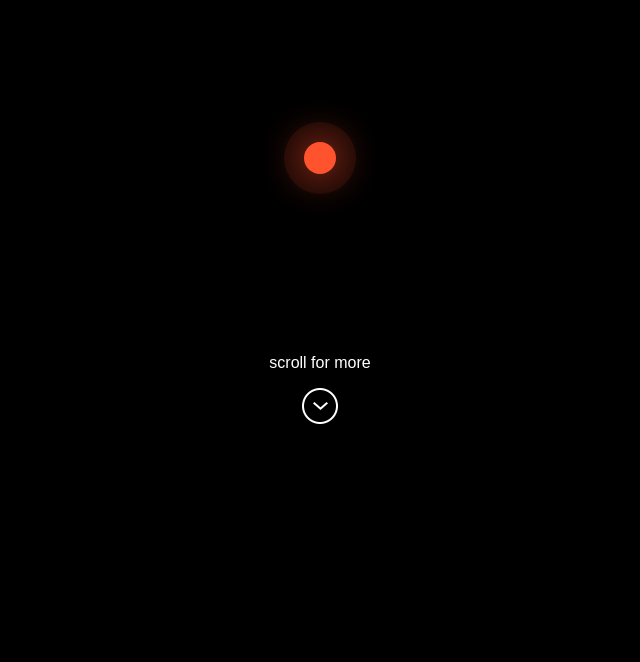
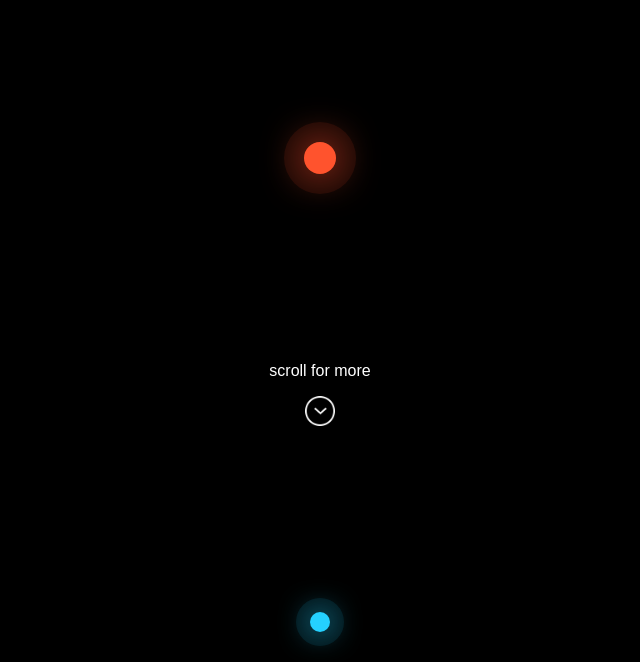
Before and after one commit to TinaAquamarina/GCW, a plain HTML site: page index.html in a window 1280 px wide. Shown: the part 322-984 px from the top of the page, without its empty margins (320-960 px from the left). Before the commit the page ends 800 px from the top, so only its background shows below. Drawn offline with Linux system fonts and the light colour scheme.

Commit message:
comments, earth

```diff
--- a/index.html
+++ b/index.html
@@ -27,6 +27,13 @@
             <img src="images/resources/scroll.png" alt="scroll">
         </div>
 
+        <div class="planet earth">
+            <div class="pulse earth" data-status="running">
+                <div class="status earth">
+                </div>
+            </div>
+        </div>
+
     </div>
 
     <script src="js/rellax.min.js"></script>
--- a/style.css
+++ b/style.css
@@ -9,6 +9,8 @@ body {
     padding: 0;
 }
 
+/* LOGO GCW */
+
 .logo-gcw {
     padding-top: 200px;
 }
@@ -19,18 +21,22 @@ body {
     margin: auto;
 }
 
+/* dodaj max-height na wrapper za desktop
+@media query za visine ispod 640 mora da sadrzi override za min visinu wrappera */
+
 .wrapper {
     position: absolute;
     top: 0;
     width: 100%;
     height: 100vh;
-    min-height: 550px;
+    min-height: 640px;
 }
+
+/* MARS */
 
 .planet.mars {
     position: relative;
     bottom: -60%;
-
 }
 
 /* PULSE MARS */
@@ -98,9 +104,87 @@ body {
     }
 }
 
+/* SCROLL */
+
 .scroll {
     position: relative;
-    bottom: -75%;
+    bottom: -76%;
     display: block;
     text-align: center;
 }
+
+.scroll img {
+    height: 30px;
+}
+
+/* EARTH */
+
+/* @media query mora da sadrzi override za margin-top */
+
+.planet.earth {
+    margin-top: 800px;
+}
+
+/* PULSE EARTH */
+
+.status.earth {
+    width: 20px;
+    height: 20px;
+    border-radius: 100% 100%;
+    position: absolute;
+    top: 50%;
+    left: 50%;
+    transform: translate(-50%,-50%);
+    background: rgba(37, 208, 255, 1);
+    box-shadow: 0 0 30px rgba(37, 208, 255, 1);
+}
+
+.pulse.earth {
+    border-radius: 50px;
+    line-height: 50px;
+    width: 40px;
+    height: 40px;
+    position: relative;
+    top: 75%;
+    left: 50%;
+    transform: translate(-50%,-50%);
+}
+
+.pulse.earth:before,
+.pulse.earth:after {
+      content: '';
+      position: absolute;
+      top: 0;
+      left: 0;
+      width: 100%;
+      height: 100%;
+      background: rgba(37, 208, 255, 0.2);
+      border-radius: 50px;
+      opacity: 0;
+}
+
+.pulse:before {
+      transform: scale(1);
+      animation: pulse 3s infinite linear;
+
+}
+
+.pulse:after {
+      animation: pulse 3s 2s infinite linear;
+}
+
+
+@keyframes pulse {
+    0% {
+      transform: scale(0.6);
+      opacity: 0;
+    }
+    33% {
+      transform: scale(1);
+      opacity: 1;
+    }
+    100% {
+      transform: scale(1.4);
+      opacity: 0;
+    }
+}
```
